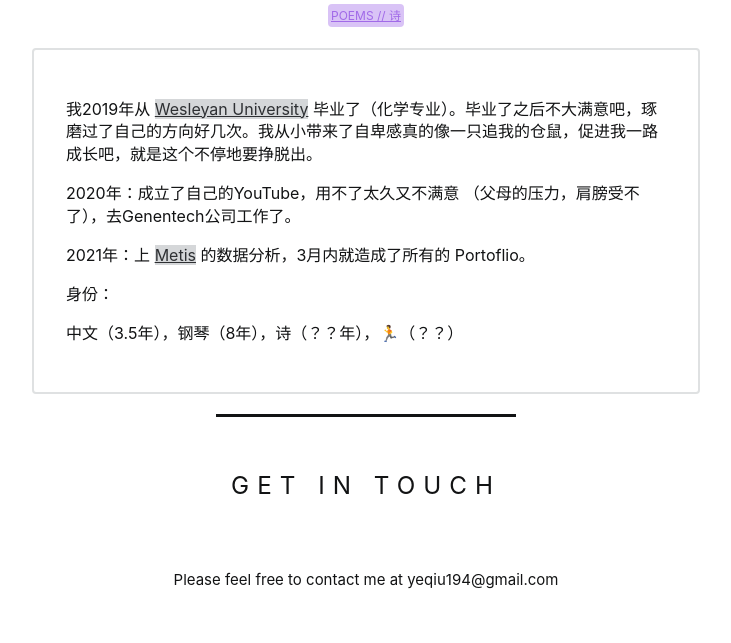
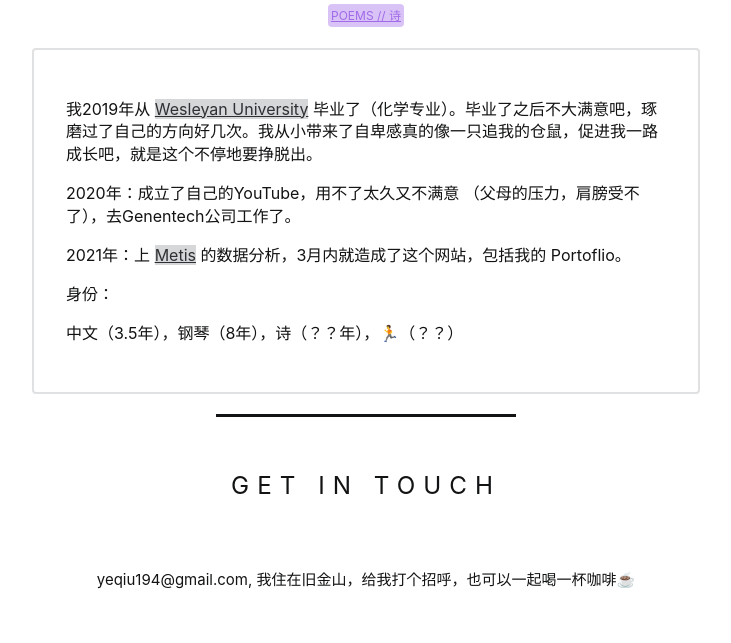
Before and after one commit to yi-ye-zhi-qiu/personalwebsite, a Flask app: page / in a window 1280 px wide. Shown: the part 1749-2392 px from the top of the page, without its empty margins (274-1005 px from the left). Run offline with Flask 2, Linux system fonts and the light colour scheme; some libraries are stand-ins or nearby versions.

Commit message:
revise website text

```diff
--- a/static/js/js.js
+++ b/static/js/js.js
@@ -13,8 +13,8 @@ var NeedTranslate = [
         ENG: "In 2020, I started my YouTube channel, but shortly after (a month or two), I went to work at Genentech.",
     },
     {
-        中文: "2021年：上 Metis 的数据分析，3月内就造成了所有的 Portoflio。",
-        ENG: "In 2021, I attended the Metis Data Science program, and made this website portfolio in 3 months.",
+        中文: "2021年：上 Metis 的数据分析，3月内就造成了这个网站，包括我的 Portoflio。",
+        ENG: "In 2021, I attended the Metis Data Science program, and made this website and the portfolio in 3 months.",
     },
     {
         中文: "我学了3年的中文了 （2018年开始的，去过北京3个月）",
@@ -27,6 +27,10 @@ var NeedTranslate = [
     {
         中文: "中文（3.5年），钢琴（8年），诗（？？年），🏃（？？）",
         ENG: "Mandarin (3.5 yrs); piano (8 yrs); poem (?? yrs); 🏃(??)",
+    },
+    {
+        中文: "yeqiu194@gmail.com, 我住在旧金山，给我打个招呼，也可以一起喝一杯咖啡☕️",
+        ENG: "yeqiu194@gmail.com  I'm in San Francisco, come say hi -- we can get a coffee",
     },
     {
         中文: "登录",
--- a/templates/index.html
+++ b/templates/index.html
@@ -132,7 +132,7 @@
           <div class="AboutText">
             <p data-mlr-text>我2019年从 <a class="link" href='https://catalog.wesleyan.edu/departments/chem/ugrd-chem/'>Wesleyan University</a> 毕业了（化学专业）。毕业了之后不大满意吧，琢磨过了自己的方向好几次。我从小带来了自卑感真的像一只追我的仓鼠，促进我一路成长吧，就是这个不停地要挣脱出。</p>
             <p data-mlr-text>2020年：成立了自己的YouTube，用不了太久又不满意 （父母的压力，肩膀受不了），去Genentech公司工作了。</p>
-            <p data-mlr-text>2021年：上 <a class="link" href="https://www.thisismetis.com/">Metis</a> 的数据分析，3月内就造成了所有的 Portoflio。</p>
+            <p data-mlr-text>2021年：上 <a class="link" href="https://www.thisismetis.com/">Metis</a> 的数据分析，3月内就造成了这个网站，包括我的 Portoflio。</p>
 
             <p data-mlr-text>身份：</p>
             <p data-mlr-text>中文（3.5年），钢琴（8年），诗（？？年），🏃（？？）</p>
@@ -151,7 +151,7 @@
       <div class="About">
         <div class="AboutHover">
           <div class="ContactText">
-            <p>Please feel free to contact me at yeqiu194@gmail.com</p>
+            <p data-mlr-text>yeqiu194@gmail.com, 我住在旧金山，给我打个招呼，也可以一起喝一杯咖啡☕️</p>
           </div>
         </div>
       </div>
```
